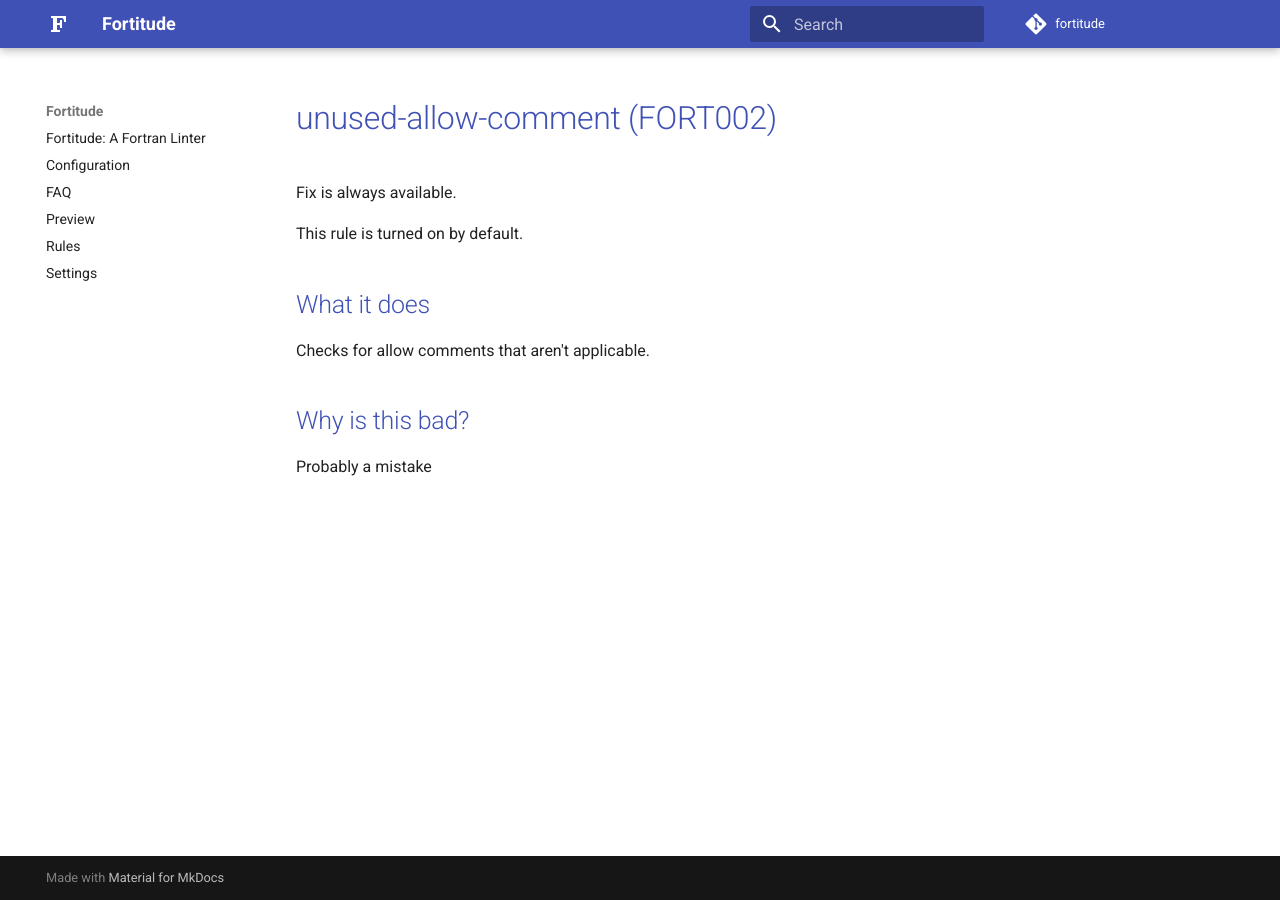
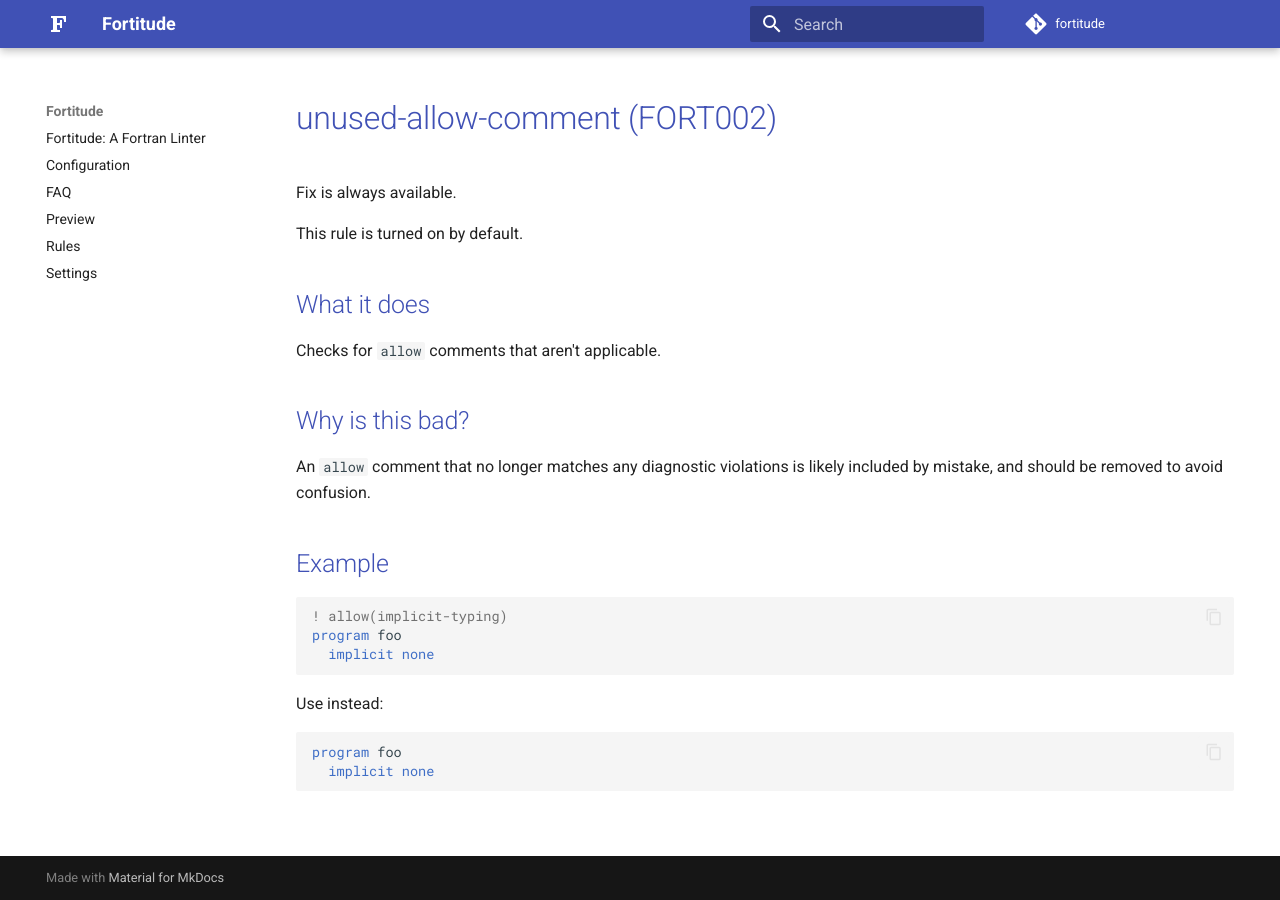
Before and after one commit to PlasmaFAIR/fortitude, an MkDocs documentation site: the page built from docs/rules/unused-allow-comment.md, in a window 1280 px wide. Built offline with MkDocs 1.6.1 and Material for MkDocs 9.7.7, drawn with Linux system fonts in a browser that asks for light colours; comment, search, counter and statistics services are not loaded.

Commit message:
Expand docs for allow comment rules

````diff
--- a/docs/rules/unused-allow-comment.md
+++ b/docs/rules/unused-allow-comment.md
@@ -4,7 +4,21 @@
 This rule is turned on by default.
 
 ## What it does
-Checks for allow comments that aren't applicable.
+Checks for `allow` comments that aren't applicable.
 
 ## Why is this bad?
-Probably a mistake
+An `allow` comment that no longer matches any diagnostic violations
+is likely included by mistake, and should be removed to avoid confusion.
+
+## Example
+```f90
+! allow(implicit-typing)
+program foo
+  implicit none
+```
+
+Use instead:
+```f90
+program foo
+  implicit none
+```
````
Also changed, not shown: docs/rules/disabled-allow-comment.md (+3 -2 lines), docs/rules/duplicated-allow-comment.md (+15 -2 lines), docs/rules/redirected-allow-comment.md (+18 -0 lines), 1 other file.
